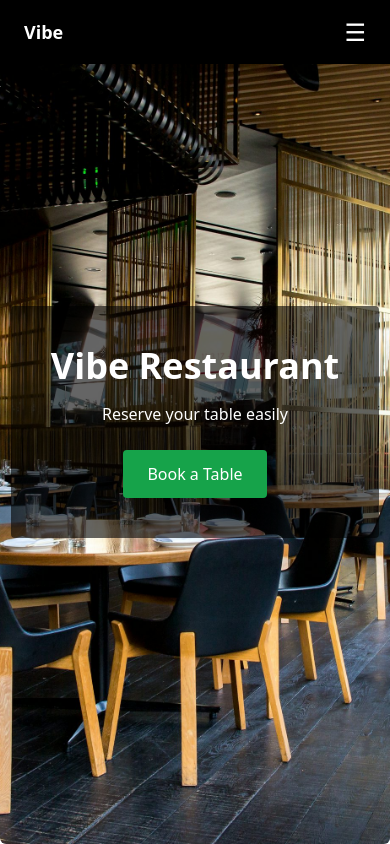
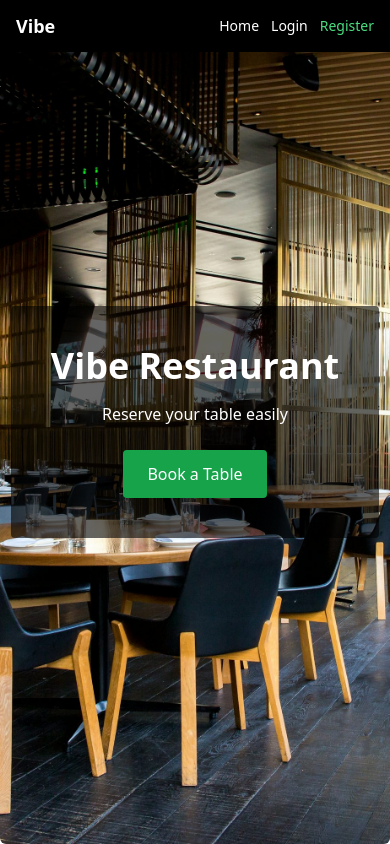
Before and after one commit to Chckiran01/restaurant_management_system, a React app in the folder frontend/: page / in a window 390 px wide. Built offline with nearby package versions, Linux system fonts and the light colour scheme; the HTML template or start-up script is replaced by a standard one.

Commit message:
Made  navbar responsive

```diff
--- a/frontend/src/components/Navbar.jsx
+++ b/frontend/src/components/Navbar.jsx
@@ -1,127 +1,82 @@
-import { useState } from "react";
 import { Link, useNavigate } from "react-router-dom";
 import { useAuth } from "../context/AuthContext";
 
 function Navbar() {
   const { token, role, logout } = useAuth();
   const navigate = useNavigate();
-  const [open, setOpen] = useState(false);
 
   const handleLogout = () => {
     logout();
-    setOpen(false);
     navigate("/");
   };
 
-const commonLinks = (
-  <>
-    <Link to="/" onClick={() => setOpen(false)} className="block py-2">
-      Home
-    </Link>
-
-    <Link to="/reserve" onClick={() => setOpen(false)} className="block py-2">
-      Reserve
-    </Link>
-
-    {token && role === "user" && (
-      <Link
-        to="/my-reservations"
-        onClick={() => setOpen(false)}
-        className="block py-2"
-      >
-        My Reservations
-      </Link>
-    )}
-
-    {token && role === "admin" && (
-      <Link
-        to="/admin"
-        onClick={() => setOpen(false)}
-        className="block py-2"
-      >
-        Admin Dashboard
-      </Link>
-    )}
-
-    {token && (
-      <button
-        onClick={handleLogout}
-        className="mt-2 bg-red-600 px-4 py-2 rounded w-full text-left"
-      >
-        Logout
-      </button>
-    )}
-  </>
-);
-
   return (
     <nav className="fixed top-0 w-full bg-black text-white z-50">
-      <div className="max-w-7xl mx-auto px-6 py-4 flex items-center justify-between">
+      <div className="max-w-7xl mx-auto flex justify-between items-center px-4 py-3">
         {/* Logo */}
-        <Link to="/" className="text-lg font-bold">
+        <Link to="/" className="font-bold text-lg">
           Vibe
         </Link>
 
-        {/* Desktop Menu */}
-        <div className="hidden md:flex items-center gap-6">
-          <Link to="/">Home</Link>
-          <Link to="/reserve">Reserve</Link>
+        {/* Links */}
+        <div className="flex items-center gap-3 sm:gap-6 text-sm sm:text-base">
+          <Link to="/" className="hover:text-gray-300">
+            Home
+          </Link>
 
-          {token && role === "admin" && (
-            <Link to="/admin">Admin Dashboard</Link>
-          )}
-
-          {token ? (
-            <button
-              onClick={handleLogout}
-              className="bg-red-600 px-4 py-1 rounded"
-            >
-              Logout
-            </button>
-          ) : (
+          {!token && (
             <>
-              <Link to="/login">Login</Link>
-              <Link to="/register" className="text-green-400">
+              <Link to="/login" className="hover:text-gray-300">
+                Login
+              </Link>
+              <Link
+                to="/register"
+                className="text-green-400 hover:text-green-300"
+              >
                 Register
               </Link>
             </>
           )}
-        </div>
 
-        {/* Mobile Menu Button */}
-        <button
-          className="md:hidden text-2xl"
-          onClick={() => setOpen(!open)}
-        >
-          ☰
-        </button>
-      </div>
+          {token && role === "user" && (
+            <>
+              <Link to="/reserve" className="hover:text-gray-300">
+                Reserve
+              </Link>
 
-      {/* Mobile Menu */}
-      {open && (
-        <div className="md:hidden bg-black px-6 pb-4 border-t border-gray-700">
-          {!token ? (
+              <Link to="/my-reservations" className="hover:text-gray-300">
+                My Reservations
+              </Link>
+
+              <button
+                onClick={handleLogout}
+                className="bg-red-600 hover:bg-red-700 px-3 py-1 rounded"
+              >
+                Logout
+              </button>
+            </>
+          )}
+
+          {token && role === "admin" && (
             <>
-              <Link
-                to="/login"
-                onClick={() => setOpen(false)}
-                className="block py-2"
+              <Link to="/reserve" className="hover:text-gray-300">
+                Reserve
+              </Link>
+
+              <Link to="/admin" className="hover:text-gray-300">
+                Admin Dashboard
+              </Link>
+
+              <button
+                onClick={handleLogout}
+                className="bg-red-600 hover:bg-red-700 px-3 py-1 rounded"
               >
-                Login
-              </Link>
-              <Link
-                to="/register"
-                onClick={() => setOpen(false)}
-                className="block py-2 text-green-400"
-              >
-                Register
-              </Link>
+                Logout
+              </button>
             </>
-          ) : (
-            commonLinks
           )}
         </div>
-      )}
+      </div>
     </nav>
   );
 }
```
